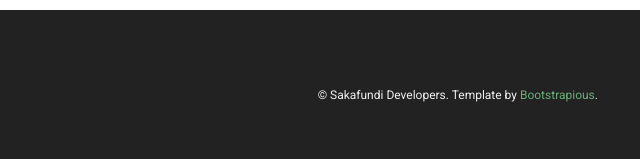
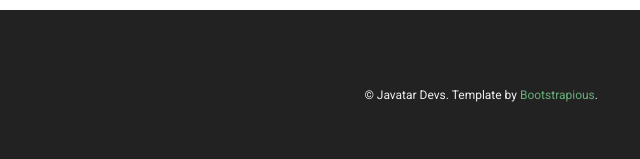
Before and after one commit to kirega/SakafundiWeb, a plain HTML site: page sakafundi/index.html in a window 1280 px wide. Shown: the part 1527-1686 px from the top of the page, 612-1252 px from the left. Drawn offline with Linux system fonts and the light colour scheme.

Commit message:
Developer name change

```diff
--- a/sakafundi/index.html
+++ b/sakafundi/index.html
@@ -180,7 +180,7 @@
                         <!-- /.6 -->
 
                         <div class="col-sm-6">
-                            <p>&copy; Sakafundi Developers.
+                            <p>&copy; Javatar Devs.
                                 <!-- Do not remove the attribution, thx! If you need to do so, pls donate (http://bootstrapious.com/donate) to support us! -->
                                 Template by <a href="https://www.bootstrapious.com/landing-pages" class="external">Bootstrapious</a>.</p>
                         </div>
```
